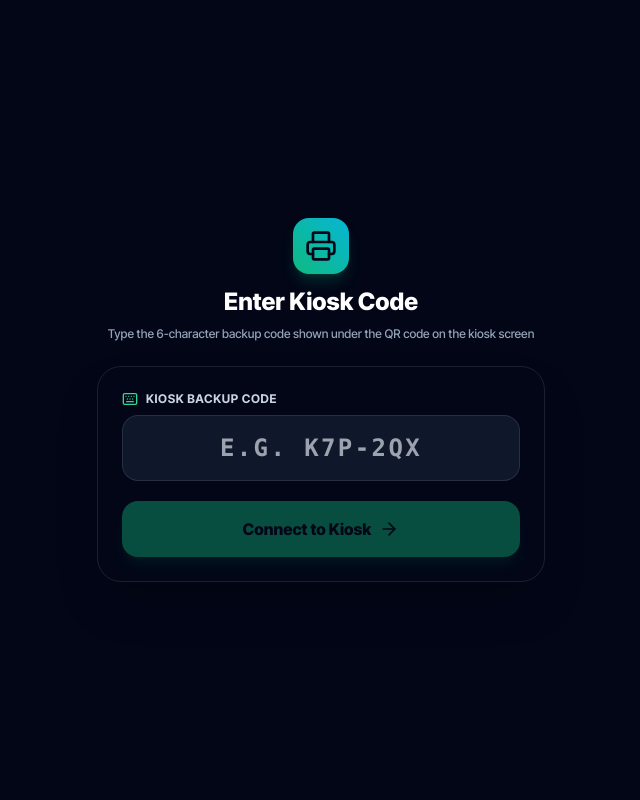
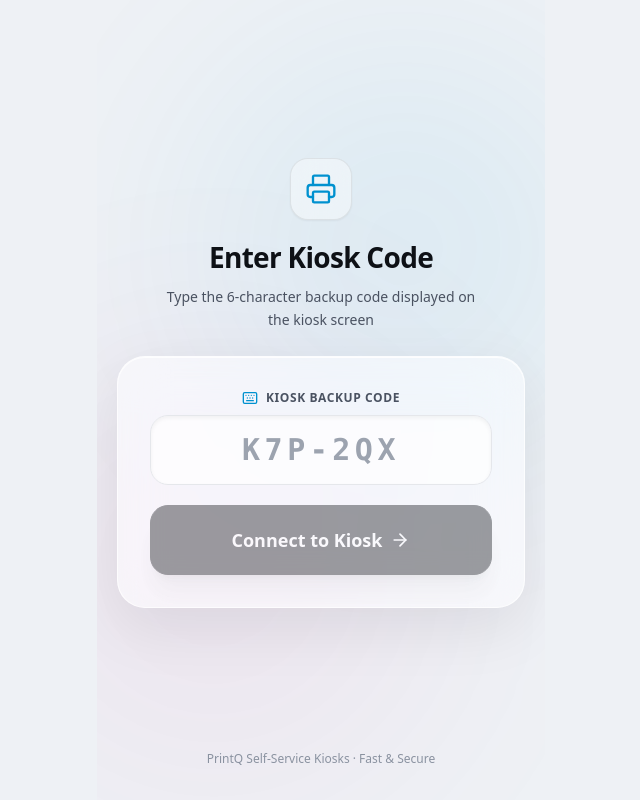
Before and after one commit to sahit-sai/Xerox-software, a Next.js app in the folder apps/web/: page /code in a window 1280 px wide. Shown: the whole page, without its empty margins (319-959 px from the left). Built offline with nearby package versions, Linux system fonts and the light colour scheme.

Commit message:
style: align code entry UI with PrintQ design system & consolidate print trigger logic

```diff
--- a/apps/web/app/(phone)/code/page.tsx
+++ b/apps/web/app/(phone)/code/page.tsx
@@ -2,7 +2,9 @@
 
 import React, { useState } from 'react';
 import { useRouter } from 'next/navigation';
-import { Printer, Keyboard, ArrowRight, AlertTriangle, ShieldCheck, RefreshCw } from 'lucide-react';
+import { Printer, Keyboard, ArrowRight, AlertCircle, RefreshCw } from 'lucide-react';
+import { GlassPanel } from '@/components/ui/GlassPanel';
+import { Button } from '@/components/ui/Button';
 
 export default function BackupCodePage() {
   const router = useRouter();
@@ -42,57 +44,71 @@ export default function BackupCodePage() {
   };
 
   return (
-    <main className="min-h-screen bg-slate-950 text-slate-100 flex flex-col items-center justify-center p-6 selection:bg-emerald-500/30">
-      <div className="w-full max-w-md space-y-6">
+    <main className="min-h-screen bg-bgBase text-ink px-5 py-8 flex flex-col justify-between max-w-md mx-auto relative overflow-hidden font-sans selection:bg-signalCyan/20">
+      {/* Drifting CMYK Blobs */}
+      <div className="cmyk-blob-cyan opacity-50" />
+      <div className="cmyk-blob-magenta opacity-50" />
+
+      <div className="space-y-6 relative z-10 my-auto">
+        {/* Brand Header */}
         <div className="text-center space-y-2">
-          <div className="inline-flex p-3 bg-gradient-to-tr from-emerald-500 to-cyan-500 text-slate-950 rounded-2xl shadow-lg shadow-emerald-500/20 mb-1">
-            <Printer className="w-8 h-8" />
+          <div className="inline-flex p-3.5 glass-2 rounded-control text-ink shadow-sm border border-ink/10 mb-2">
+            <Printer className="w-8 h-8 text-signalCyan stroke-[1.75]" />
           </div>
-          <h1 className="text-2xl font-black text-white">Enter Kiosk Code</h1>
-          <p className="text-xs text-slate-400 font-medium">
-            Type the 6-character backup code shown under the QR code on the kiosk screen
+          <h1 className="text-[28px] font-bold text-ink tracking-tight">Enter Kiosk Code</h1>
+          <p className="text-[14px] font-normal text-ink2 leading-relaxed max-w-xs mx-auto">
+            Type the 6-character backup code displayed on the kiosk screen
           </p>
         </div>
 
-        <form onSubmit={handleSubmit} className="glass-panel rounded-3xl p-6 shadow-2xl space-y-5 border border-white/10">
+        {/* Code Entry Form Panel */}
+        <GlassPanel className="p-7 space-y-6 border border-ink/10">
+          <form onSubmit={handleSubmit} className="space-y-5">
             <div className="space-y-2">
-            <label className="text-xs font-bold uppercase tracking-wider text-slate-300 flex items-center gap-2">
-              <Keyboard className="w-4 h-4 text-emerald-400" /> Kiosk Backup Code
+              <label className="text-[12px] font-bold uppercase tracking-wider text-ink2 flex items-center justify-center gap-2">
+                <Keyboard className="w-4 h-4 text-signalCyan" /> Kiosk Backup Code
               </label>
               <input
                 type="text"
                 maxLength={7}
-              placeholder="e.g. K7P-2QX"
+                placeholder="K7P-2QX"
                 value={code}
                 onChange={(e) => setCode(e.target.value.toUpperCase())}
-              className="w-full bg-slate-900 border border-white/10 rounded-2xl px-4 py-4 text-center text-2xl font-mono font-black text-emerald-400 tracking-widest focus:outline-none focus:border-emerald-500 uppercase"
+                className="w-full bg-white/70 border border-ink/15 rounded-control px-4 py-4 text-center text-3xl font-mono font-black text-ink tracking-[0.15em] focus:outline-none focus:border-signalCyan focus:ring-2 focus:ring-signalCyan/20 transition uppercase shadow-inner"
               />
             </div>
 
             {errorMessage && (
-            <div className="bg-red-950/80 border border-red-500/40 text-red-200 p-3 rounded-xl text-xs font-bold flex items-center gap-2">
-              <AlertTriangle className="w-4 h-4 text-red-400 shrink-0" />
+              <div className="p-4 bg-error/10 border border-error/20 text-error rounded-control text-[14px] font-medium flex items-center gap-2.5">
+                <AlertCircle className="w-5 h-5 shrink-0" />
                 <span>{errorMessage}</span>
               </div>
             )}
 
-          <button
+            <Button
               type="submit"
+              variant="primary"
+              size="lg"
               disabled={isSubmitting || code.length < 6}
-            className="w-full bg-emerald-500 hover:bg-emerald-600 disabled:opacity-40 text-slate-950 font-black py-4 rounded-2xl shadow-lg shadow-emerald-500/20 transition flex items-center justify-center gap-2 text-base"
+              className="w-full flex items-center justify-center gap-2"
             >
               {isSubmitting ? (
                 <>
-                <RefreshCw className="w-5 h-5 animate-spin" /> Verifying...
+                  <RefreshCw className="w-5 h-5 animate-spin" /> Verifying Code...
                 </>
               ) : (
                 <>
                   Connect to Kiosk <ArrowRight className="w-5 h-5" />
                 </>
               )}
-          </button>
+            </Button>
           </form>
+        </GlassPanel>
       </div>
+
+      <footer className="text-center relative z-10 pt-4">
+        <p className="text-[12px] text-ink3 font-medium">PrintQ Self-Service Kiosks · Fast & Secure</p>
+      </footer>
     </main>
   );
 }
```
Also changed, not shown: 1 other file (tests, documents, lock files or other folders). Lines whose indentation alone changed are shown as unchanged.
